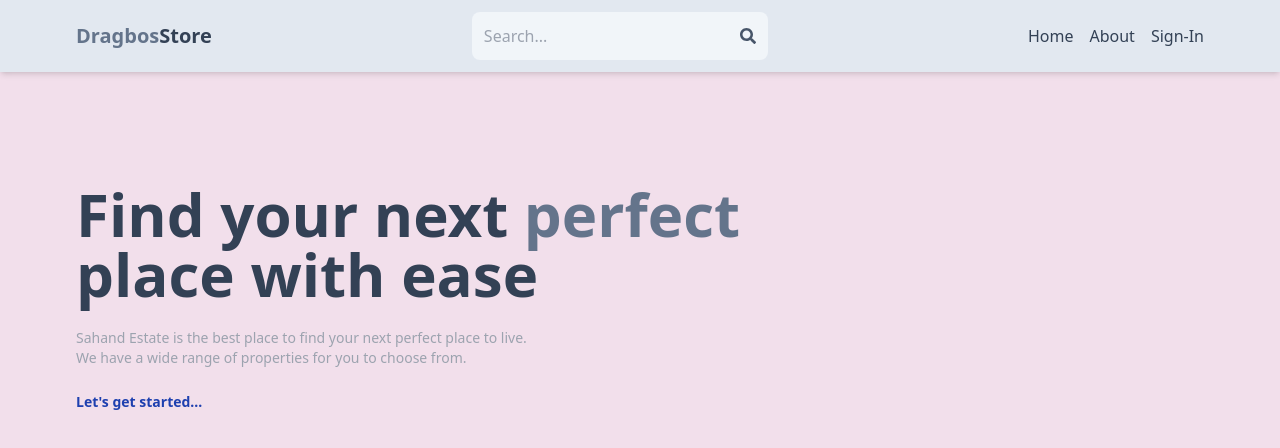
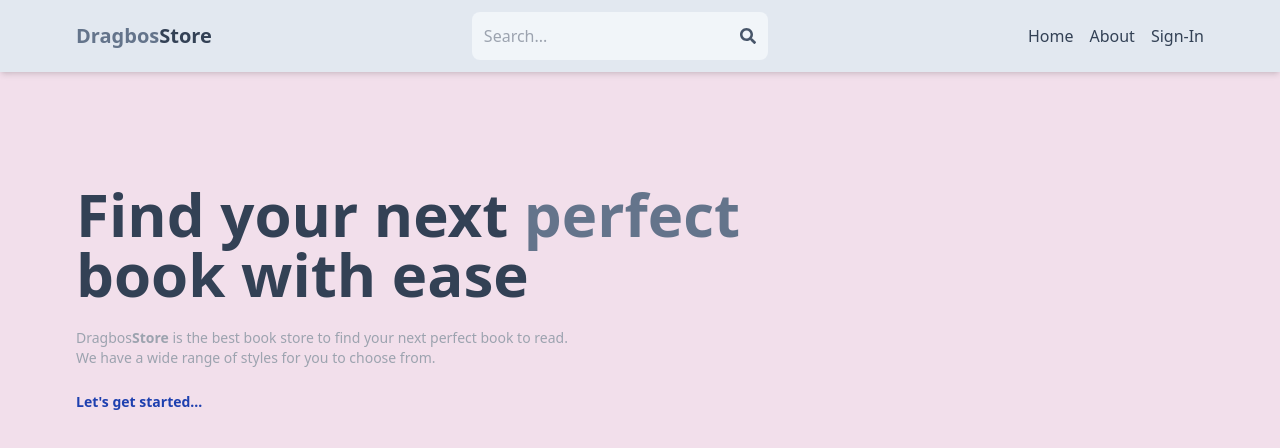
Before and after one commit to drakeRAGE/WebBookStore, a React (Vite) app in the folder book/: page / in a window 1280 px wide. Shown: the top 448 px of the page. Built offline with nearby package versions, Linux system fonts and the light colour scheme; no server answers.

Commit message:
fixing some errors in the home page

```diff
--- a/book/src/pages/Home.jsx
+++ b/book/src/pages/Home.jsx
@@ -52,13 +52,13 @@ export default function Home() {
         <h1 className='text-slate-700 font-bold text-3xl lg:text-6xl'>
           Find your next <span className='text-slate-500'>perfect</span>
           <br />
-          place with ease
+          book with ease
         </h1>
         <div className='text-gray-400 text-xs sm:text-sm'>
-          Sahand Estate is the best place to find your next perfect place to
-          live.
+          Dragbos<span className='font-semibold'>Store</span> is the best book store to find your next perfect book to
+          read.
           <br />
-          We have a wide range of properties for you to choose from.
+          We have a wide range of styles for you to choose from.
         </div>
         <Link
           to={'/search'}
@@ -106,8 +106,8 @@ export default function Home() {
         {rentListings && rentListings.length > 0 && (
           <div className=''>
             <div className='my-3'>
-              <h2 className='text-2xl font-semibold text-slate-600'>Recent places for rent</h2>
-              <Link className='text-sm text-blue-800 hover:underline' to={'/search?type=rent'}>Show more places for rent</Link>
+              <h2 className='text-2xl font-semibold text-slate-600'>Recent books for rent</h2>
+              <Link className='text-sm text-blue-800 hover:underline' to={'/search?type=rent'}>Show more books for rent</Link>
             </div>
             <div className='flex flex-wrap gap-4'>
               {rentListings.map((listing) => (
@@ -119,8 +119,8 @@ export default function Home() {
         {saleListings && saleListings.length > 0 && (
           <div className=''>
             <div className='my-3'>
-              <h2 className='text-2xl font-semibold text-slate-600'>Recent places for sale</h2>
-              <Link className='text-sm text-blue-800 hover:underline' to={'/search?type=sale'}>Show more places for sale</Link>
+              <h2 className='text-2xl font-semibold text-slate-600'>Recent books for sale</h2>
+              <Link className='text-sm text-blue-800 hover:underline' to={'/search?type=sale'}>Show more books for sale</Link>
             </div>
             <div className='flex flex-wrap gap-4'>
               {saleListings.map((listing) => (
```
